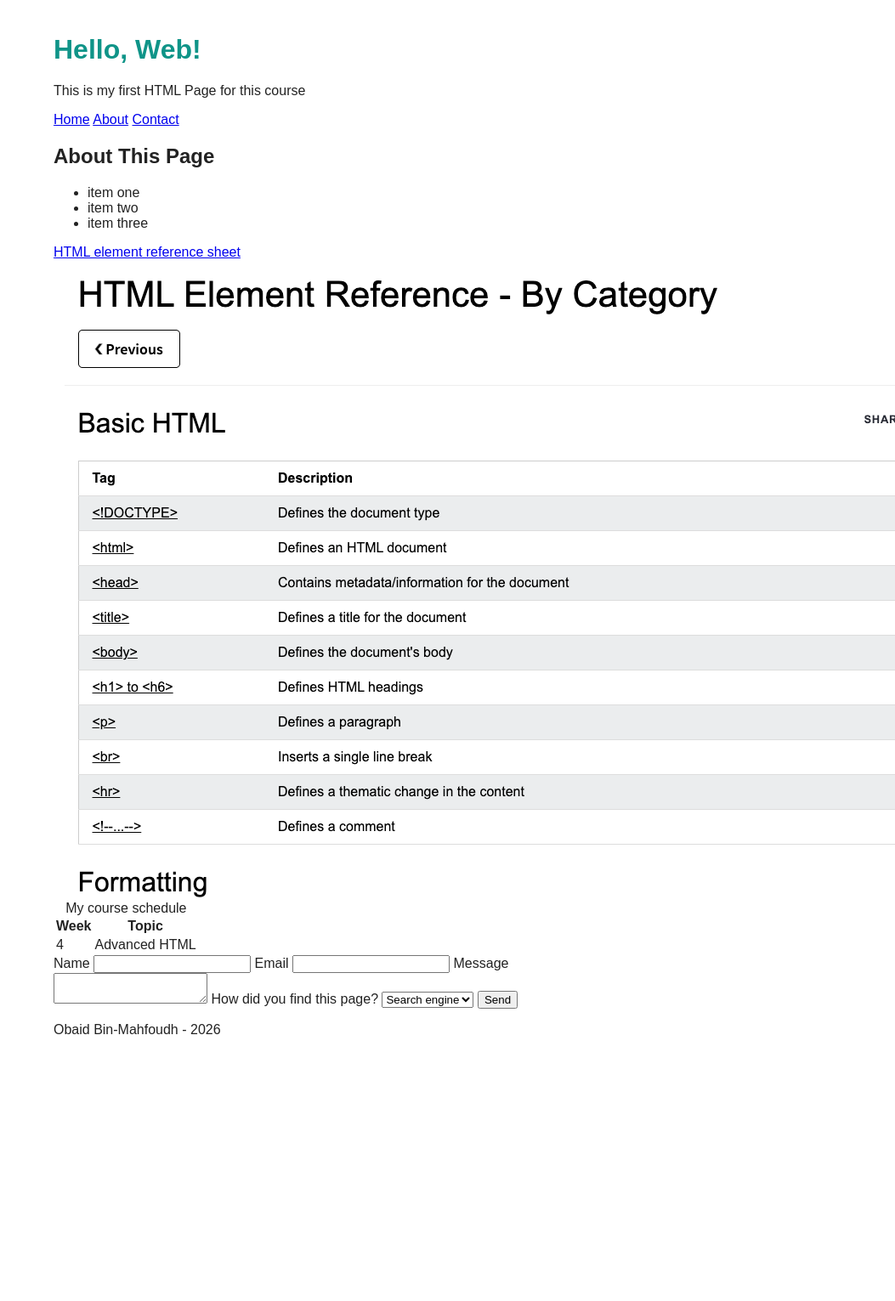
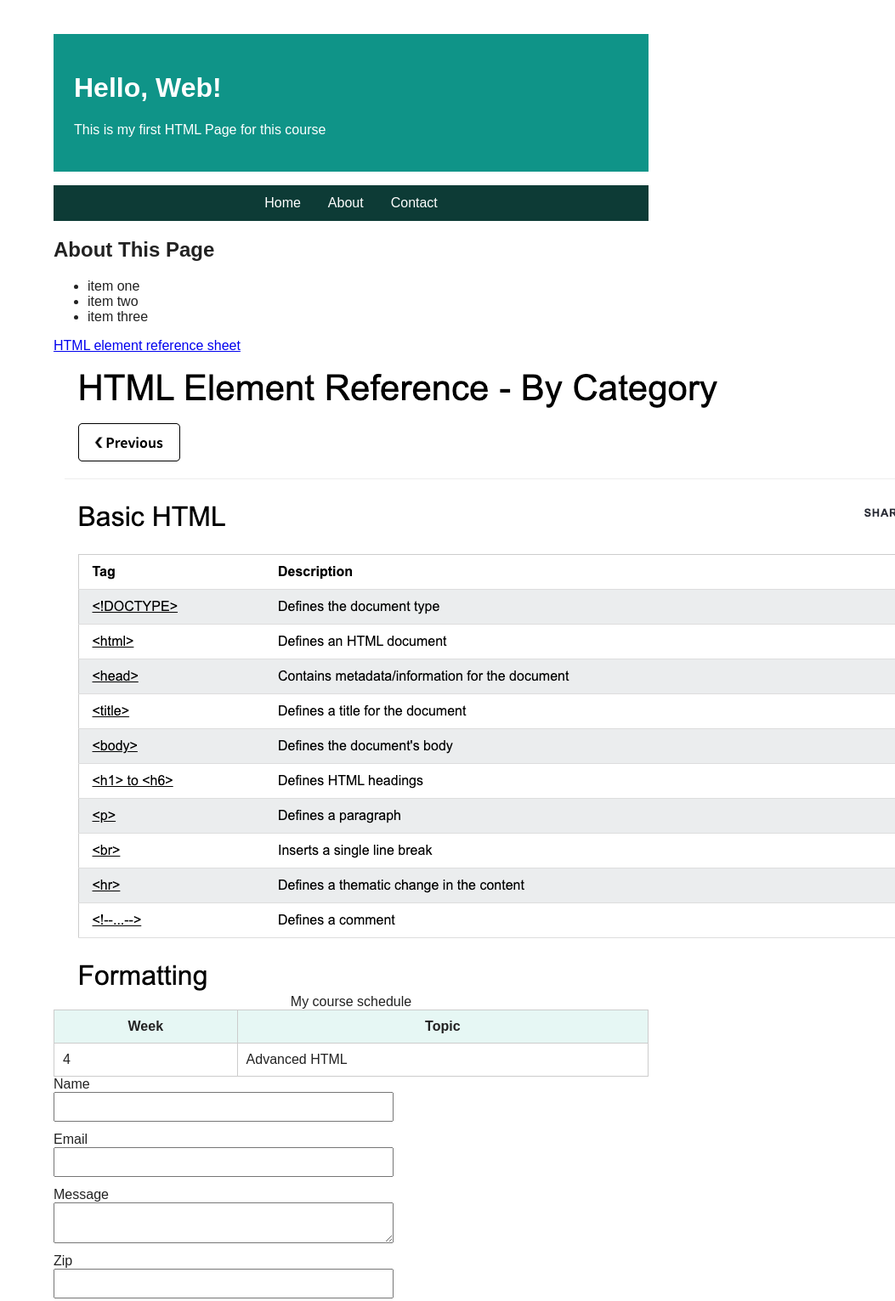
Before and after one commit to obinmahfoudh/web-dev-labs, a plain HTML site: page index.html in a window 1280 px wide. Shown: the top 1531 px of the page at 85% size, without its empty margins (227-1280 px from the left). Before the commit the page ends 1261 px from the top, so only its background shows below. Drawn offline with Linux system fonts and the light colour scheme.

Commit message:
Style layout, nav, table, and form with CSS

```diff
--- a/index.html
+++ b/index.html
@@ -10,7 +10,7 @@
         <h1>Hello, Web!</h1>
         <p>This is my first HTML Page for this course</p>
     </header>
-    <nav>
+    <nav id="main-nav">
         <a href='#'>Home</a>
         <a href='#'>About</a>
         <a href='#'>Contact</a>
@@ -47,6 +47,8 @@
             <input type="email" id="email" name="email" required>
             <label for="msg">Message</label>
             <textarea id="msg" name="msg"></textarea>
+            <label for="zip">Zip</label>
+            <input type="text" id="zip" name="zip" pattern="^\d{5}$" required>
             <label for="referral">How did you find this page?</label>
             <select id="referral" name="referral">
             <option value="search">Search engine</option>
--- a/styles.css
+++ b/styles.css
@@ -1,3 +1,4 @@
+
 body {
     font-family: Arial, sans-serif;
     color: #222;
@@ -7,3 +8,51 @@ body {
 h1 {
     color: #0f9488;
 }
+
+* {
+box-sizing: border-box;
+}
+header {
+padding: 24px;
+background-color: #0f9488;
+color: white;
+margin-bottom: 16px;
+}
+header h1 {
+color: white;
+}
+
+#main-nav {
+display: flex;
+gap: 8px;
+justify-content: center;
+background-color: #0d3b36;
+}
+
+#main-nav a {
+color: white;
+text-decoration: none;
+padding: 12px;
+}
+#main-nav a:hover {
+background-color: #14b8a6;
+}
+
+table {
+border-collapse: collapse;
+width: 100%;
+}
+th, td {
+padding: 10px;
+border: 1px solid #ccc;
+}
+thead {
+background-color: #e6f7f4;
+}
+input, textarea, select {
+display: block;
+width: 100%;
+max-width: 400px;
+padding: 8px;
+margin-bottom: 12px;
+}
```
